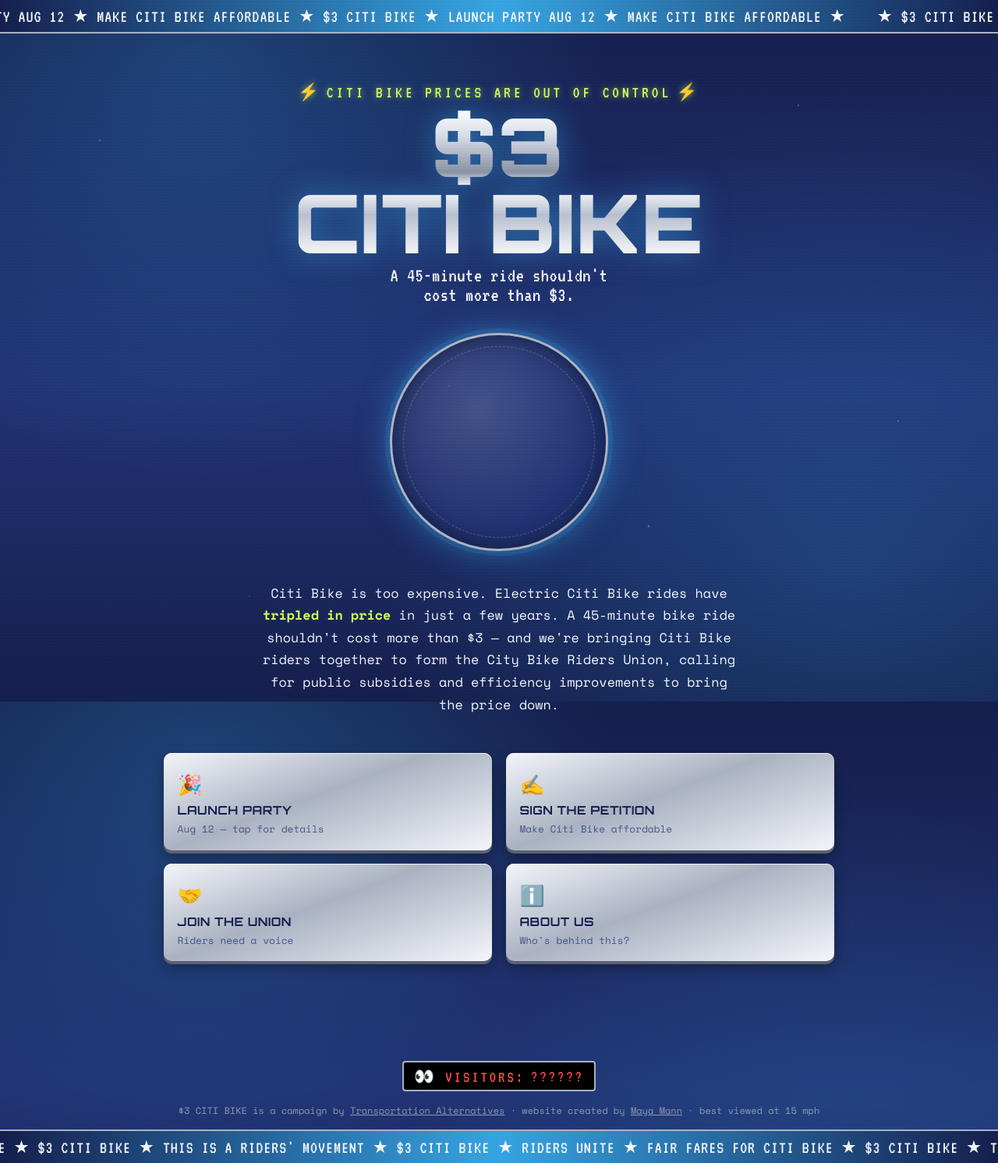
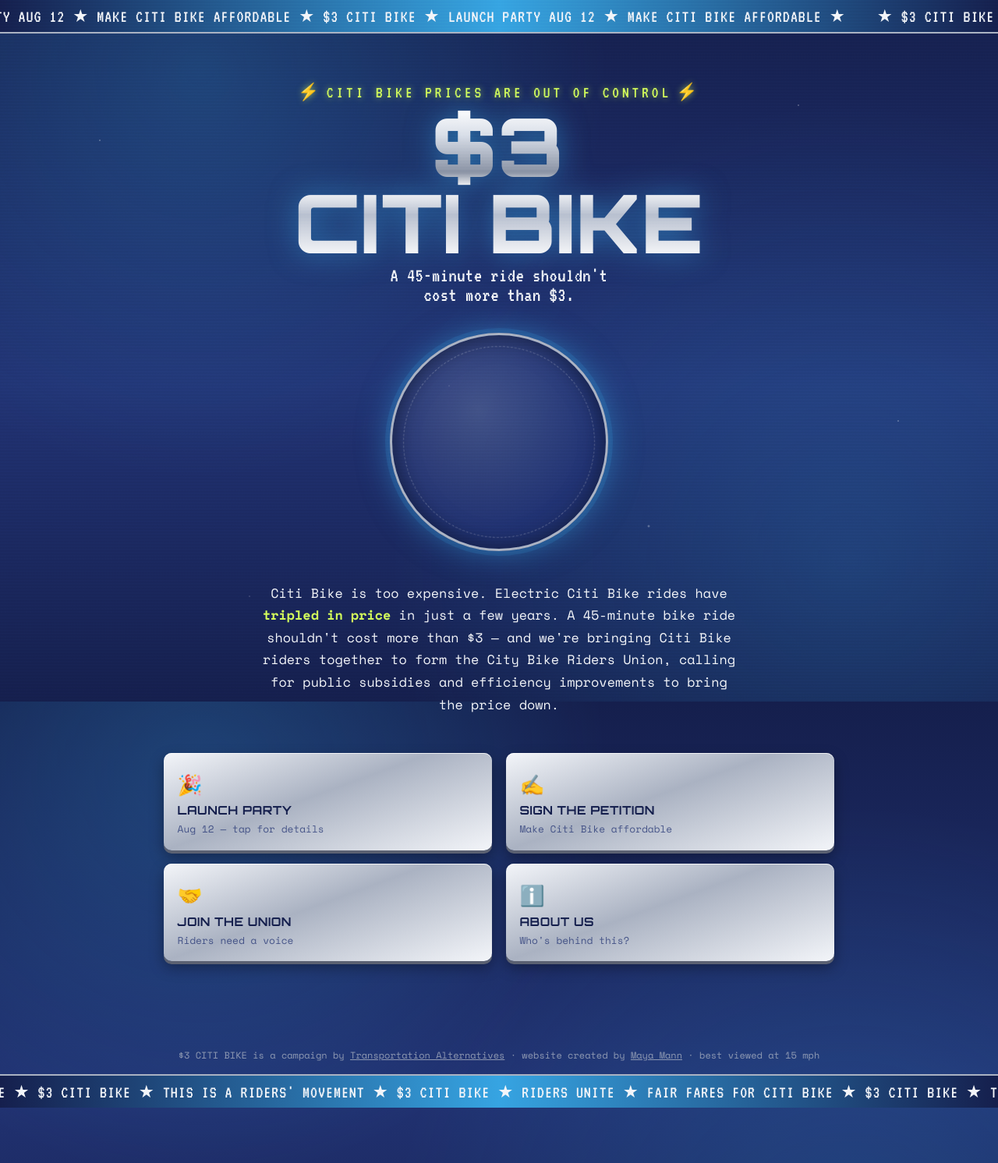
Before and after one commit to TransportationAlternatives/projects.transalt.org, a Jekyll site: the page 3-dollar-citibike.html, which Jekyll copies as it is, in a window 1280 px wide. Shown: the whole page at 78% size. Built offline with Jekyll 4.4.1, drawn with Linux system fonts in a browser that asks for light colours.

Commit message:
Remove visitor counter from footer and script

```diff
--- a/3-dollar-citibike.html
+++ b/3-dollar-citibike.html
@@ -255,11 +255,7 @@
     position:relative; z-index:2; text-align:center; padding:2rem 1rem 1rem;
     font-family:'VT323', monospace; font-size:1.05rem; color:var(--silver-2);
   }
-  .counter{
-    display:inline-flex; align-items:center; gap:.5rem; margin:1rem 0;
-    background:#000; color:#ff4d4d; font-family:'VT323', monospace; font-size:1.3rem;
-    padding:.35rem .8rem; border-radius:4px; border:2px solid var(--silver-2); letter-spacing:3px;
-  }
+
   .ta-credit{ font-family:'Space Mono', monospace; font-size:.75rem; color:var(--silver-2); opacity:.8; }
   .ta-credit a, .ta-credit a:visited, .ta-credit a:hover, .ta-credit a:active {   color: inherit; }
 </style>
@@ -325,7 +321,6 @@
 </main>
 
 <footer>
-  <div class="counter">👀 VISITORS: <span id="hitcount">004821</span></div><br>
   <span class="ta-credit">$3 CITI BIKE is a campaign by <a href="https://www.transalt.org" target="_blank" rel="noopener noreferrer">Transportation Alternatives</a> &middot; website created by <a href="https://www.linkedin.com/in/mayamann/" target="_blank" rel="noopener noreferrer">Maya Mann</a> &middot; best viewed at 15&nbsp;mph </span>
 </footer>
 
@@ -390,17 +385,6 @@
     document.getElementById('joinSuccess').style.display = 'block';
   }
 
-  // real hit counter via CounterAPI (counterapi.dev) — shared across all visitors
-  const el = document.getElementById('hitcount');
-  fetch('/.netlify/functions/counter')
-    .then(r => r.json())
-    .then(data => {
-      el.textContent = String(data.count).padStart(6, '0');
-    })
-    .catch(() => {
-      // fallback to local display if API is unreachable
-      el.textContent = '??????';
-    });
 
   // cursor sparkle trail (desktop only)
   if (matchMedia('(hover:hover)').matches) {
```
